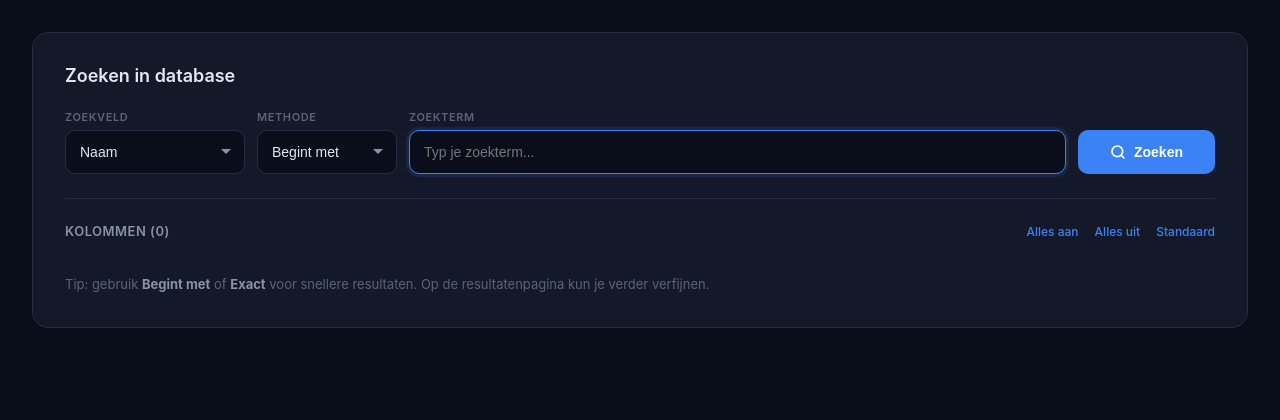
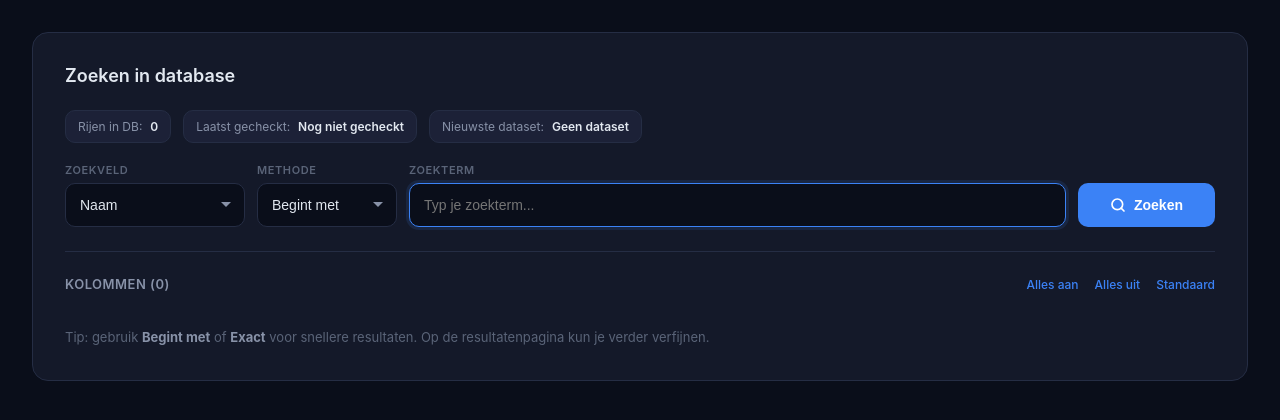
Before and after one commit to stijnvandepol/DataFetcher, a Flask app: page / in a window 1280 px wide. Shown: the part 56-476 px from the top of the page. Run offline with Flask 3, Linux system fonts and the light colour scheme; the visitor is signed in with stand-in values (Sample User, id 1); data that the repository does not hold is empty; some libraries are stand-ins or nearby versions.

Commit message:
feat: add portal statistics display on index and results pages

```diff
--- a/web/app.py
+++ b/web/app.py
@@ -183,6 +183,63 @@ def _audit(action, ip, detail=""):
     })
     if len(_audit_log) > MAX_AUDIT:
         _audit_log.pop(0)
+
+
+def _format_ts(value):
+    if not value:
+        return "Nog niet gecheckt"
+    if isinstance(value, str):
+        try:
+            value = datetime.fromisoformat(value.replace("Z", "+00:00"))
+        except Exception:
+            return value
+    return value.strftime("%d-%m-%Y %H:%M:%S")
+
+
+def get_portal_stats():
+    total_rows = 0
+    newest_dataset = "Geen dataset"
+
+    fetch_status = fetcher_lib.get_status()
+    if fetch_status.get("running"):
+        last_checked = "Nu bezig met checken..."
+    else:
+        last_checked = _format_ts(fetch_status.get("finished_at"))
+
+    conn = None
+    cur = None
+    try:
+        conn = get_db()
+        cur = conn.cursor()
+        cur.execute(
+            "SELECT COALESCE(SUM(row_count), 0) FROM _file_tracker;"
+        )
+        total_rows = cur.fetchone()[0] or 0
+
+        cur.execute(
+            "SELECT folder_name, table_name FROM _file_tracker "
+            "ORDER BY imported_at DESC NULLS LAST LIMIT 1;"
+        )
+        row = cur.fetchone()
+        if row:
+            folder_name, table_name = row
+            if folder_name and table_name:
+                newest_dataset = f"{table_name} ({folder_name})"
+            elif table_name:
+                newest_dataset = table_name
+    except Exception:
+        pass
+    finally:
+        if cur:
+            cur.close()
+        if conn:
+            conn.close()
+
+    return {
+        "total_rows": total_rows,
+        "last_checked": last_checked,
+        "newest_dataset": newest_dataset,
+    }
 
 
 def login_required(f):
@@ -395,11 +452,13 @@ def admin_fetch_status():
 @login_required
 def index():
     all_cols = get_all_columns()
+    portal_stats = get_portal_stats()
     return render_template(
         "index.html",
         all_columns=all_cols,
         default_on=DEFAULT_ON,
         searchable_fields=SEARCHABLE_FIELDS,
+        portal_stats=portal_stats,
     )
 
 
@@ -407,6 +466,7 @@ def index():
 @login_required
 def search():
     all_cols = get_all_columns()
+    portal_stats = get_portal_stats()
     valid_cols = set(all_cols)
 
     query = request.args.get("q", "").strip()
@@ -456,6 +516,7 @@ def search():
                 total=0, page=1, total_pages=1, elapsed=0,
                 error="Geen data tabellen gevonden.",
                 all_columns=all_cols, default_on=DEFAULT_ON,
+                portal_stats=portal_stats,
             )
 
         try:
@@ -538,6 +599,7 @@ def search():
                 refine_match=refine_match,
                 selected_cols=cols,
                 has_next=False,
+                portal_stats=portal_stats,
             )
 
     display_cols = cols + ["_bron"] if results else cols
@@ -562,6 +624,7 @@ def search():
         all_columns=all_cols,
         default_on=DEFAULT_ON,
         searchable_fields=SEARCHABLE_FIELDS,
+        portal_stats=portal_stats,
     )
 
 
--- a/web/templates/index.html
+++ b/web/templates/index.html
@@ -22,6 +22,9 @@
     /* Search card */
     .search-card { background: var(--surface); border: 1px solid var(--border); border-radius: 16px; padding: 32px; }
     .search-card h2 { font-size: 18px; font-weight: 600; margin-bottom: 24px; color: var(--text); }
+    .portal-stats { display: flex; gap: 12px; margin-bottom: 20px; flex-wrap: wrap; }
+    .portal-stat { display: inline-flex; align-items: center; gap: 8px; background: var(--surface2); border: 1px solid var(--border); border-radius: 10px; padding: 8px 12px; font-size: 12px; color: var(--text2); }
+    .portal-stat strong { color: var(--text); font-weight: 600; }
 
     /* Search form row */
     .search-form { display: grid; grid-template-columns: 180px 140px 1fr auto; gap: 12px; align-items: end; }
@@ -73,6 +76,11 @@
   <div class="container">
     <div class="search-card">
       <h2>Zoeken in database</h2>
+      <div class="portal-stats">
+        <div class="portal-stat">Rijen in DB: <strong>{{ "{:,}".format(portal_stats.total_rows).replace(",", ".") }}</strong></div>
+        <div class="portal-stat">Laatst gecheckt: <strong>{{ portal_stats.last_checked }}</strong></div>
+        <div class="portal-stat">Nieuwste dataset: <strong>{{ portal_stats.newest_dataset }}</strong></div>
+      </div>
       <form method="GET" action="/search" id="searchForm">
         <div class="search-form">
           <div class="form-group">
--- a/web/templates/results.html
+++ b/web/templates/results.html
@@ -98,6 +98,9 @@
       <div class="stat">Resultaten: <strong>{% if has_next %}&ge; {% endif %}{{ "{:,}".format(total).replace(",", ".") }}</strong></div>
       <div class="stat">Tijd: <strong>{{ elapsed }}s</strong></div>
       <div class="stat">Pagina: <strong>{{ page }}/{{ total_pages }}</strong></div>
+      <div class="stat">Rijen in DB: <strong>{{ "{:,}".format(portal_stats.total_rows).replace(",", ".") }}</strong></div>
+      <div class="stat">Laatst gecheckt: <strong>{{ portal_stats.last_checked }}</strong></div>
+      <div class="stat">Nieuwste dataset: <strong>{{ portal_stats.newest_dataset }}</strong></div>
     </div>
 
     <!-- Refine search -->
```
